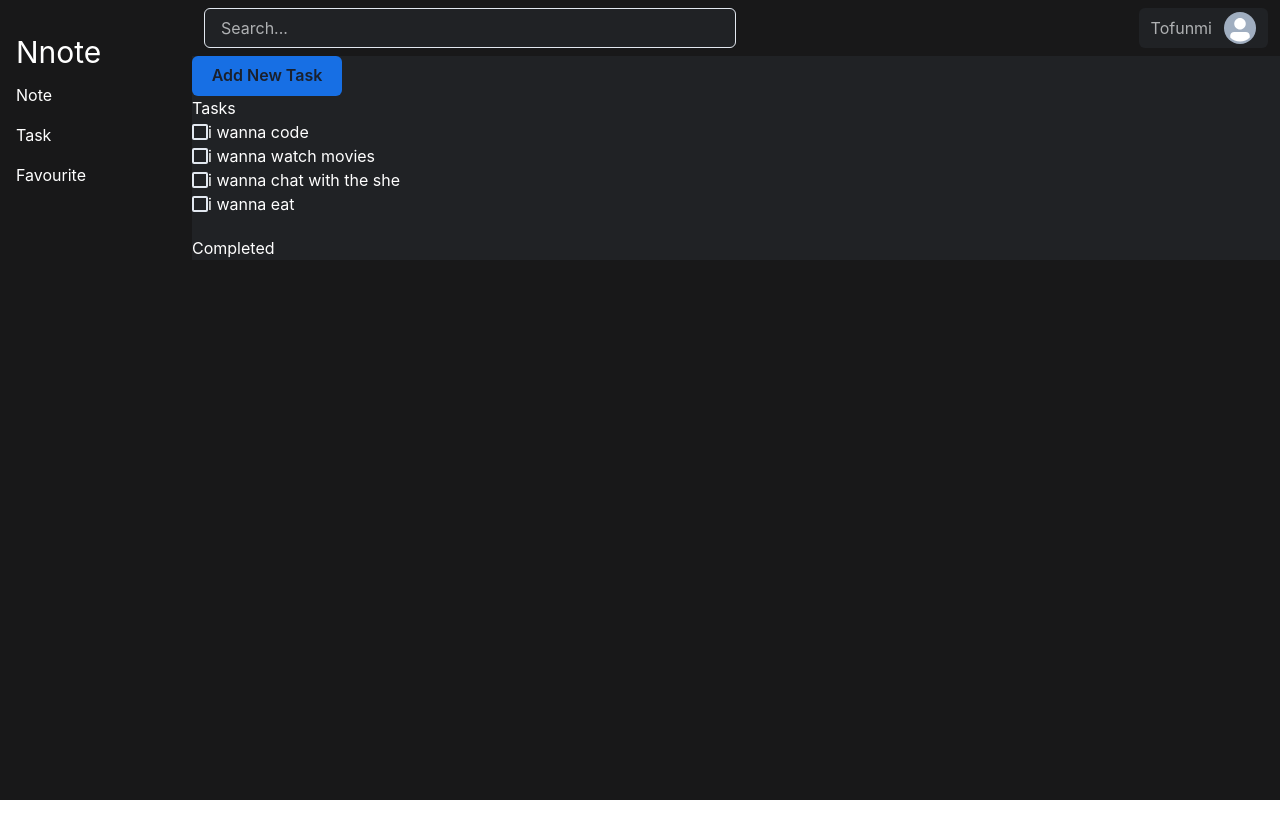
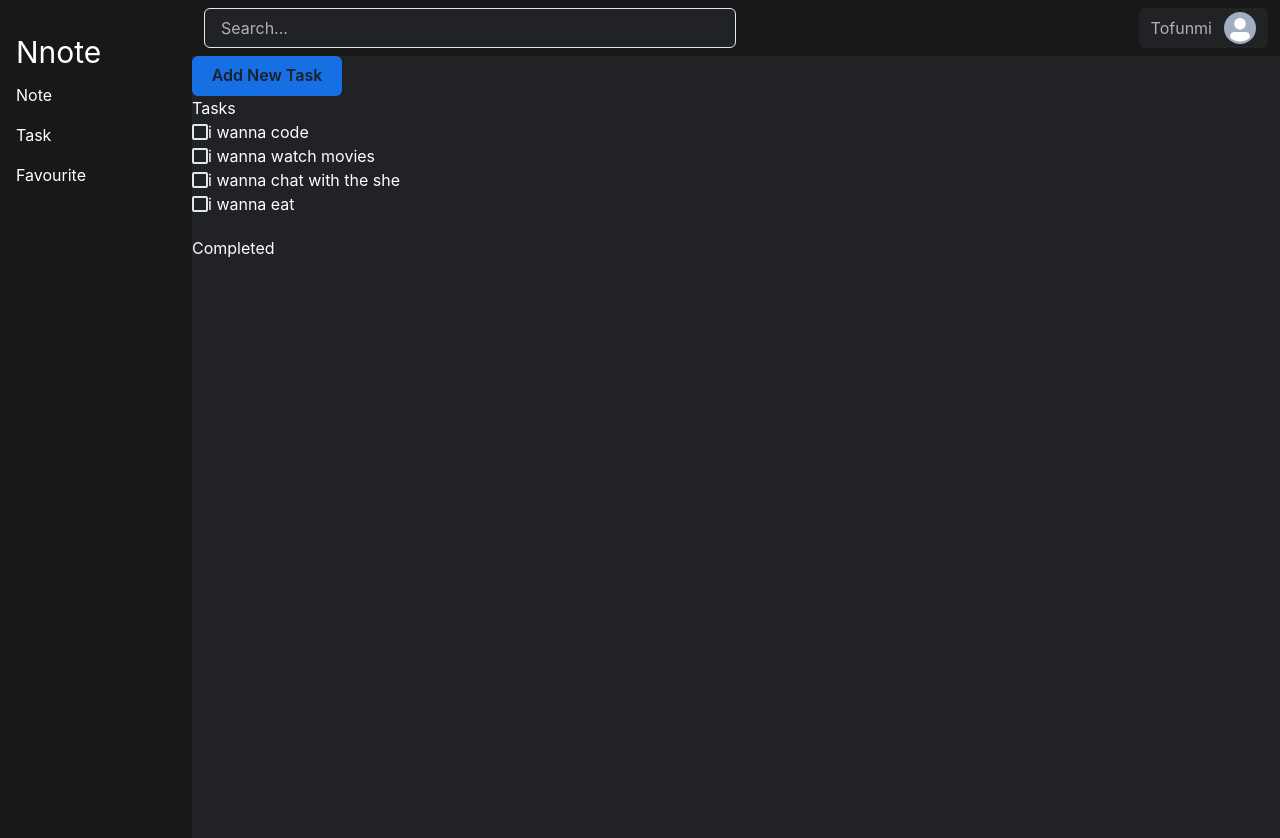
Before and after one commit to devtofunmi/Nnote, a React (Vite) app: page /task in a window 1280 px wide. Shown: the top 838 px of the page. Before the commit the page ends 800 px from the top, so only its background shows below. Built offline with nearby package versions, Linux system fonts and the light colour scheme.

Commit message:
add min-height

```diff
--- a/src/layout/DashboardLayout.jsx
+++ b/src/layout/DashboardLayout.jsx
@@ -11,7 +11,9 @@ const DashboardLayout = ({ children }) => {
       </Box>
       <Box w={["100%", "85%"]}>
         <Topbar />
-        <Flex bg={"#202225"}>{children}</Flex>
+        <Flex bg={"#202225"} minH={"100vh"}>
+          {children}
+        </Flex>
       </Box>
     </Flex>
   );
```
